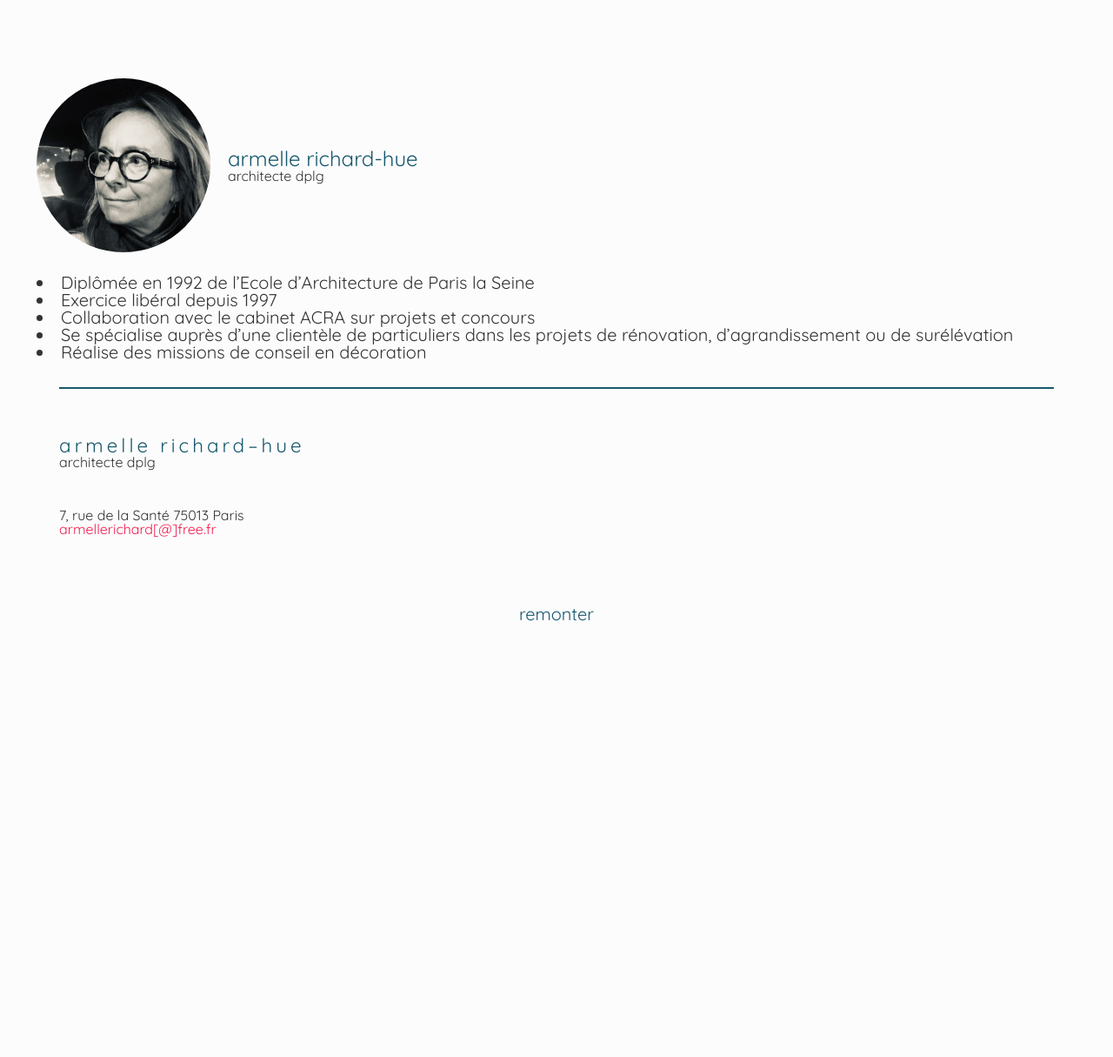
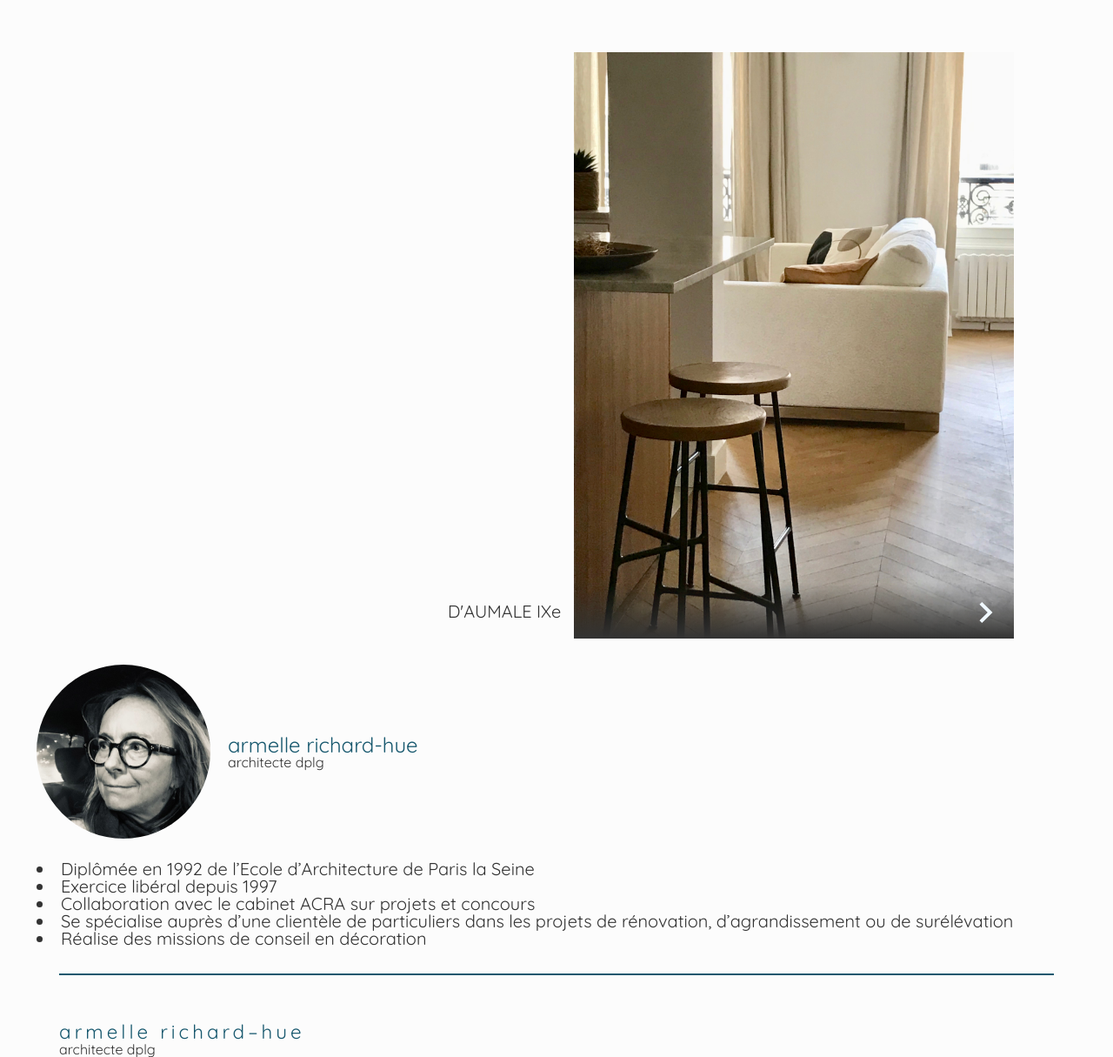
Before and after one commit to DanYellow/arh-architecte, a Symfony app: template templates/front/about.html.twig in a window 1280 px wide. Shown: the part 107-1322 px from the top of the page at 87% size. Before the commit the page ends 821 px from the top, so only its background shows below. Run offline with Twig, Linux system fonts and the light colour scheme; the template is opened without the code that fills it, so the values that code supplies are empty; some libraries are stand-ins or nearby versions.

Commit message:
Update about page

```diff
--- a/templates/front/about.html.twig
+++ b/templates/front/about.html.twig
@@ -4,20 +4,30 @@
 {% endblock %}
 
 {% block css_page %}
-  <link rel="stylesheet"
-    href="{{ absolute_url('ressources/css/a-propos.min.css') }}" />
+	<link rel="stylesheet" href="{{ absolute_url('ressources/css/a-propos.min.css') }}"/>
 {% endblock %}
 
 {% block main %}
 	<section class="main-container">
 		<section class="sided-content">
-      <ul class="list-projects"></ul>
+			<ul class="list-projects">
+				<li class='project'>
+					<a href='project.php' title='Voir projet d aumale IXe'>
+						<figure>
+							<img src='ressources/images/img-1.jpg' alt='' loading='lazy'>
+							<article class='icon-container'>
+								<svg xmlns='http://www.w3.org/2000/svg' width='24' height='24' viewbox='0 0 24 24'><path d='M7.33 24l-2.83-2.829 9.339-9.175-9.339-9.167 2.83-2.829 12.17 11.996z'/></svg>
+							</article>
+						</figure>
+						<p class='title'>D'AUMALE IXe</p>
+					</a>
+				</li>
+			</ul>
 		</section>
 		<section class="biography">
 			<header class="header">
 				<figure>
-          <img src="{{ asset('ressources/images/photo-profil-armelle.jpg') }}"
-            alt="Armelle_Richard_Photo portrait" />
+					<img src="{{ asset('ressources/images/photo-profil-armelle.jpg') }}" alt="Armelle_Richard_Photo portrait"/>
 				</figure>
 				<article class="short-description">
 					<h1 class="title">
```
Lines whose indentation alone changed are shown as unchanged.
